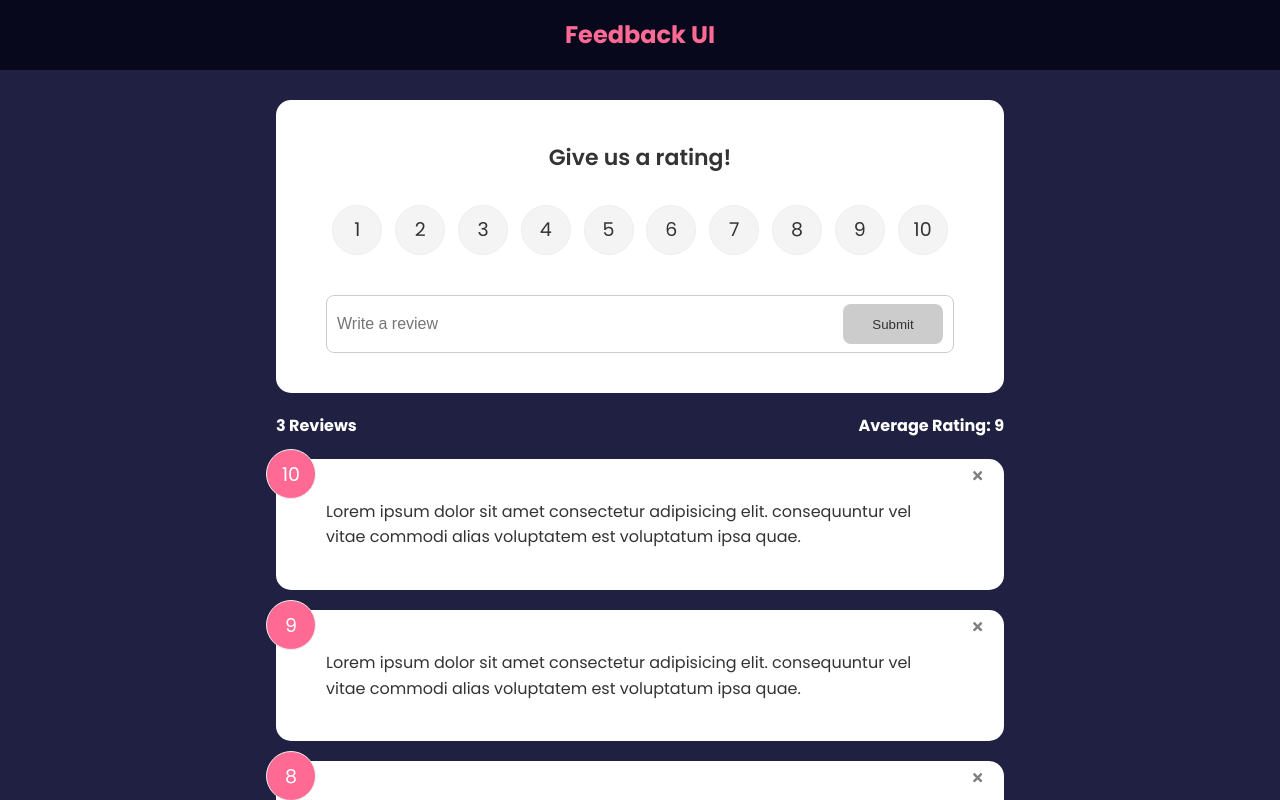
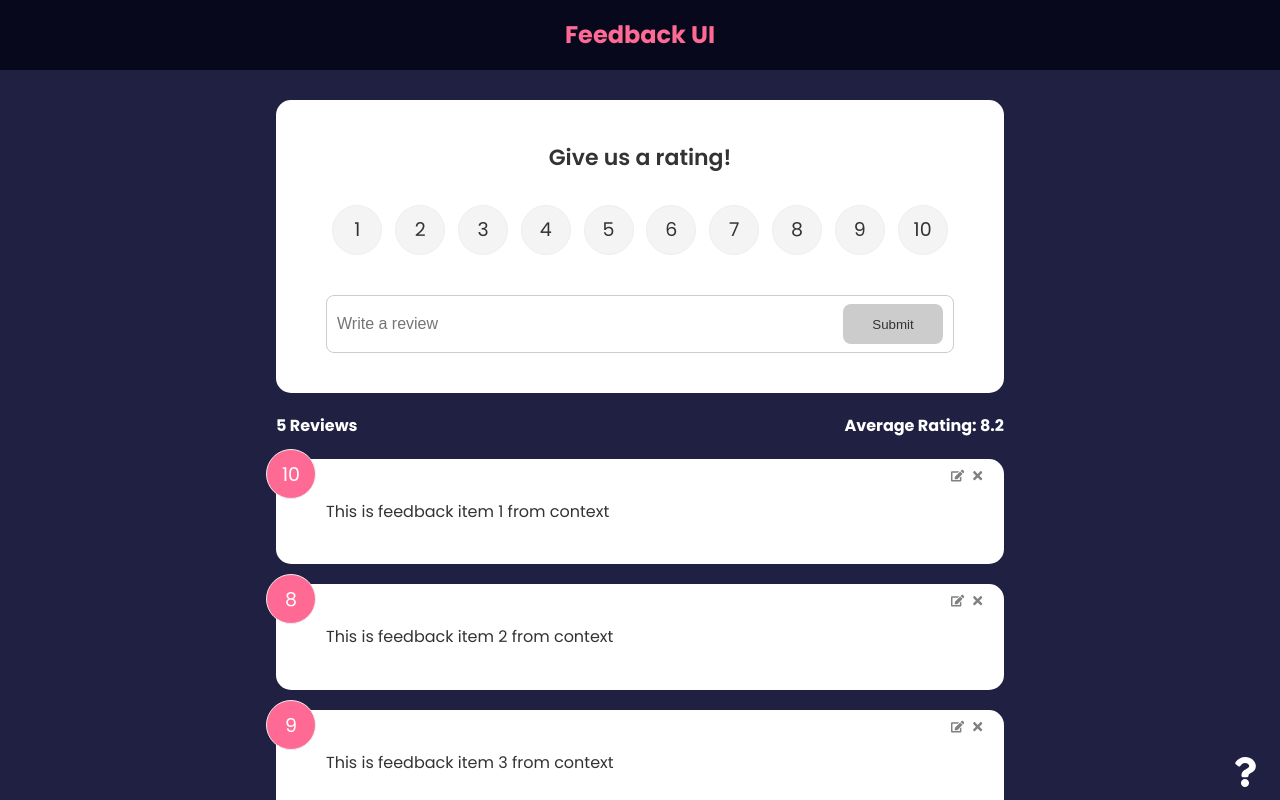
Before and after one commit to t-kalden/feedback-app, a React (Create React App) app: page / in a window 1280 px wide. Shown: the top 800 px of the page. Built offline with nearby package versions, Linux system fonts and the light colour scheme.

Commit message:
Implementing edit functionalify to edit feedback items

```diff
--- a/public/css/styles.css
+++ b/public/css/styles.css
@@ -192,6 +192,9 @@
 .about-link {
   display: flex;
   justify-content: flex-end;
+  position: fixed;
+  bottom: 5px;
+  right: 20px;
 }
 
 /* FIX: Remove position: absolute to keep about icon at the bottom of the
--- a/src/App.js
+++ b/src/App.js
@@ -1,55 +1,34 @@
-import { v4 as uuidv4 } from 'uuid'
-import {useState} from 'react'
 import { BrowserRouter as Router, Route, Routes, useLocation } from 'react-router-dom'
-
 import Header from './components/Header'
-import FeedbackData from './data/FeedBackData'
 import FeedbackList from './components/FeedbackList'
 import FeedbackStats from './components/FeedbackStats'
 import FeedbackForm from './components/FeedbackForm'
 import AboutPage from './pages/AboutPage'
+import { FeedbackProvider } from './context/FeedbackContext'
 import AboutIconLink from './components/AboutIconLink'
 
 export default function App() {
-    const [feedback, setFeedback] = useState(FeedbackData)
-
-    //delete feedback
-    const deleteFeedback = (id) => {
-        if(window.confirm("Are you sure you want to delete?")) {
-            setFeedback(feedback.filter((item) => item.id !== id))
-        }
-    }
-
-    //add feedback
-    const addFeedback = (newFeedback) => {
-        newFeedback.id = uuidv4()
-        setFeedback([newFeedback, ...feedback]);
-    }
-
     return (
+        <FeedbackProvider>
             <Router>
                 <Header />
                 <div className="container">
                     <Routes>
                         <Route exact path='/' element={
                             <>
-                            <FeedbackForm handleAdd = {addFeedback}/>
-                            <FeedbackStats
-                                feedback={feedback}
-                            />
-                            <FeedbackList
-                                feedback={feedback}
-                                handleDelete = {deleteFeedback}
-                            />
+                                <FeedbackForm />
+                                <FeedbackStats />
+                                <FeedbackList/>
                             </>
                         }>
 
                         </Route>
                         <Route path='/about' element={<AboutPage/>}/>
                     </Routes>
+                </div>
                 <AboutIconLink/>
-                {console.log(Route.name)}
-            </div>
+
             </Router>
+        </FeedbackProvider>
     )
 }
--- a/src/components/FeedbackForm.jsx
+++ b/src/components/FeedbackForm.jsx
@@ -1,13 +1,25 @@
-import { useState } from "react"
+import { useState, useContext, useEffect} from "react"
+
 import Card from "./shared/Card"
 import Button from "./shared/Button"
 import RatingSelect from "./RatingSelect"
+import FeedbackContext from "../context/FeedbackContext"
 
-function FeedbackForm({handleAdd}) {
+function FeedbackForm() {
     const [ text, setText ] = useState('')
     const [ rating, setRating ] = useState(10)
     const [ btnDisabled, setBtnDisabled ] = useState(true)
     const [ message, setMessage ] = useState('')
+
+    const { addFeedback, feedbackEdit, updateFeedback } = useContext(FeedbackContext)
+
+    useEffect(() => {
+        if(feedbackEdit.edit === true) {
+            setBtnDisabled(false)
+            setText(feedbackEdit.item.text)
+            setRating(feedbackEdit.item.rating)
+        }
+    }, [feedbackEdit])
 
     const handleTextChange = (e) => {
         if(text === '') {
@@ -31,7 +43,11 @@
                 text,
                 rating
             }
-            handleAdd(newFeedback);
+            if(feedbackEdit.edit === true) {
+                updateFeedback(feedbackEdit.item.id, newFeedback)
+            } else  {
+                addFeedback(newFeedback)
+            }
         }
     }
 
--- a/src/components/FeedbackItem.jsx
+++ b/src/components/FeedbackItem.jsx
@@ -1,18 +1,22 @@
-import {FaTimes} from 'react-icons/fa'
+import { useContext } from 'react'
+import { FaTimes, FaEdit } from 'react-icons/fa'
+
+import FeedbackContext from '../context/FeedbackContext'
 import PropTypes from 'prop-types'
 import Card from "./shared/Card"
 
 
-function FeedbackItem({item, handleDelete}) {
-    const handleClick = (id) => {
-        alert(id)
-    }
+function FeedbackItem({item}) {
+    const { deleteFeedback, editFeedback } = useContext(FeedbackContext)
 
   return (
     <Card reverse={false}>
         <div className="num-display">{item.rating}</div>
-        <button onClick={() => handleDelete(item.id)} className="close">
-            <FaTimes color='grey' />
+        <button onClick={() => deleteFeedback(item.id)} className="close">
+            <FaTimes color='grey'/>
+        </button>
+        <button className="edit" onClick={() => editFeedback(item)}>
+          <FaEdit color="grey"></FaEdit>
         </button>
         <div className="text-display">{item.text}</div>
     </Card>
--- a/src/components/FeedbackList.jsx
+++ b/src/components/FeedbackList.jsx
@@ -1,8 +1,13 @@
 import { motion, AnimatePresence } from 'framer-motion';
-import PropTypes from 'prop-types'
+import { useContext } from 'react';
+
 import FeedbackItem from "./FeedbackItem"
+import FeedbackContext from '../context/FeedbackContext';
 
-function FeedbackList({feedback, handleDelete}) {
+function FeedbackList() {
+
+    const { feedback } = useContext(FeedbackContext)
+
     if(!feedback || feedback.length === 0) {
         return <p>No Feedback Yet</p>
     }
@@ -17,8 +22,7 @@
                         initial={{opacity:0}}
                         animate={{opacity:1}}
                         exit={{opacity:0}}>
-                            <FeedbackItem key={item.id} item={item}
-                            handleDelete={handleDelete}/>
+                            <FeedbackItem key={item.id} item={item}/>
                         </motion.div>
 
                     ))}
@@ -26,26 +30,8 @@
             }
         </div>
       )
-//   return (
-//     <div className="feedback-list">
-//         {
-//             feedback.map((item) => (
-//                 <FeedbackItem key={item.id} item={item}
-//                 handleDelete={handleDelete}/>
-//             ))
-//         }
-//     </div>
-//   )
+
 }
 
-FeedbackList.prototype = {
-    feedback: PropTypes.arrayOf(
-        PropTypes.shape({
-            id : PropTypes.number.isRequired,
-            text : PropTypes.string.isRequired,
-            rating : PropTypes.number.isRequired
-        })
-    )
-}
 
 export default FeedbackList
--- a/src/components/FeedbackStats.jsx
+++ b/src/components/FeedbackStats.jsx
@@ -1,7 +1,9 @@
-import PropTypes from 'prop-types'
+import { useContext } from 'react'
 
-function FeedbackStats({feedback}) {
+import FeedbackContext from '../context/FeedbackContext'
 
+function FeedbackStats() {
+    const { feedback } = useContext(FeedbackContext)
     // calc ratings average
     let average = feedback.reduce((acc,cur) => {
         return acc + cur.rating
@@ -17,8 +19,5 @@
   )
 }
 
-FeedbackStats.propTypes = {
-    feedback: PropTypes.array.isRequired
-}
 
 export default FeedbackStats
--- a/src/components/RatingSelect.jsx
+++ b/src/components/RatingSelect.jsx
@@ -1,7 +1,15 @@
-import { useState } from "react"
+import { useState, useContext, useEffect } from "react"
+import FeedbackContext from "../context/FeedbackContext"
+
 
 function RatingSelect({select}) {
     const [ selected, setSelected ] = useState()
+
+    const { feedbackEdit } = useContext(FeedbackContext)
+
+    useEffect(() => {
+        setSelected(feedbackEdit.item.rating)
+    }, [feedbackEdit])
 
     const handleChange = (e) => {
         setSelected(+e.currentTarget.value)
--- /dev/null
+++ b/src/context/FeedbackContext.jsx
@@ -0,0 +1,80 @@
+import { createContext, useState } from "react";
+import { v4 as uuidv4 } from 'uuid'
+
+const FeedbackContext = createContext()
+
+export const FeedbackProvider = ({children}) => {
+
+    //feedback state
+    const [ feedback, setFeedback ] = useState([
+        {
+            id: 1,
+            text: 'This is feedback item 1 from context',
+            rating:10
+        },
+        {
+            id: 2,
+            text: 'This is feedback item 2 from context',
+            rating:8
+        },
+        {
+            id: 3,
+            text: 'This is feedback item 3 from context',
+            rating:9
+        },
+        {
+            id: 4,
+            text: 'This is feedback item 4 from context',
+            rating:8
+        },
+        {
+            id: 5,
+            text: 'This is feedback item 5 from context',
+            rating:6
+        }
+    ])
+
+    const [feedbackEdit, setFeedbackEdit] = useState({
+        item: {},
+        edit: false
+    })
+
+    //delete feedback
+    const deleteFeedback = (id) => {
+        if(window.confirm("Are you sure you want to delete?")) {
+            setFeedback(feedback.filter((item) => item.id !== id))
+        }
+    }
+
+    //add feedback
+    const addFeedback = (newFeedback) => {
+        newFeedback.id = uuidv4()
+        setFeedback([newFeedback, ...feedback]);
+    }
+
+    //edit feedback item
+    const editFeedback = (item) => {
+        setFeedbackEdit({
+            item,
+            edit: true
+        })
+    }
+
+    //update feedback item
+    const updateFeedback = (id, updItem) => {
+        setFeedback(feedback.map((item) => item.id === id ? {...item, ...updItem} : item))
+    }
+
+    return <FeedbackContext.Provider value= {{
+        feedback,
+        deleteFeedback,
+        addFeedback,
+        editFeedback,
+        updateFeedback,
+        feedbackEdit,
+    }}>
+        {children}
+    </FeedbackContext.Provider>
+}
+
+export default FeedbackContext
```
Lines whose indentation alone changed are shown as unchanged.
